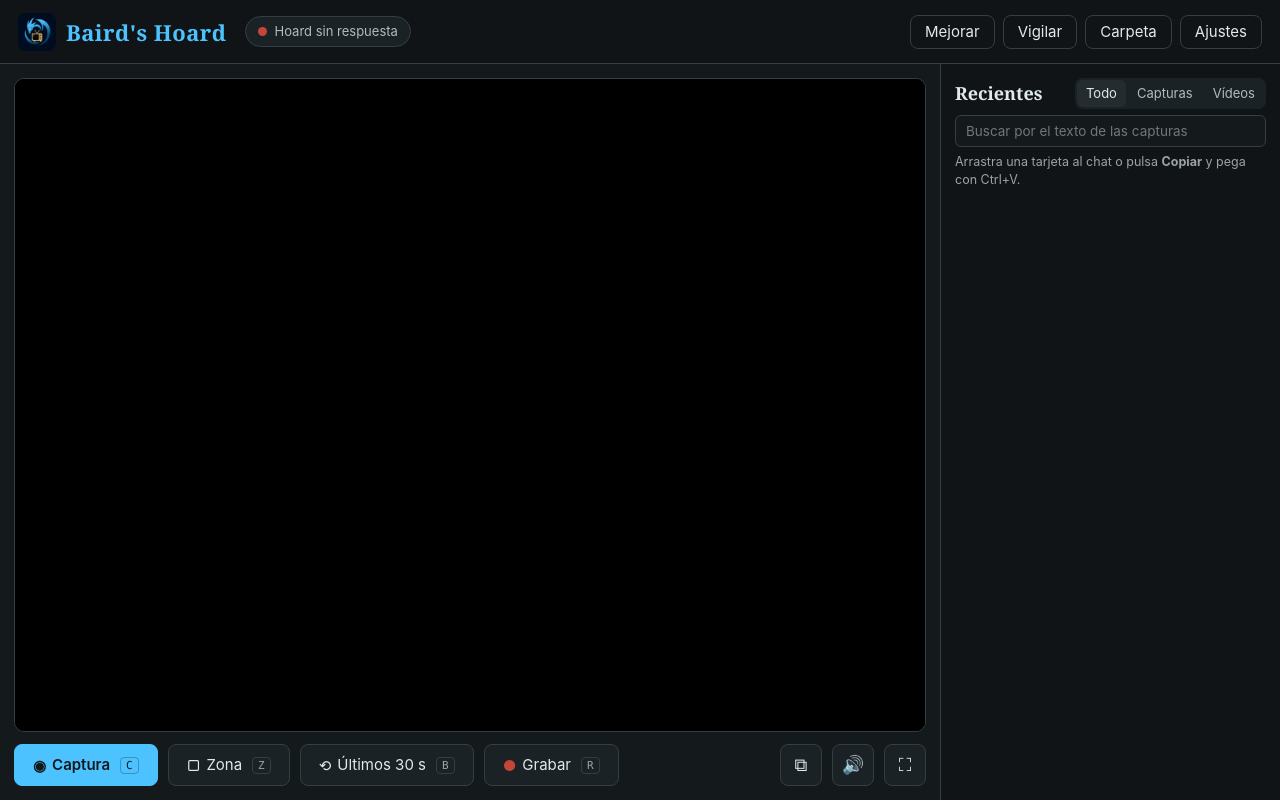
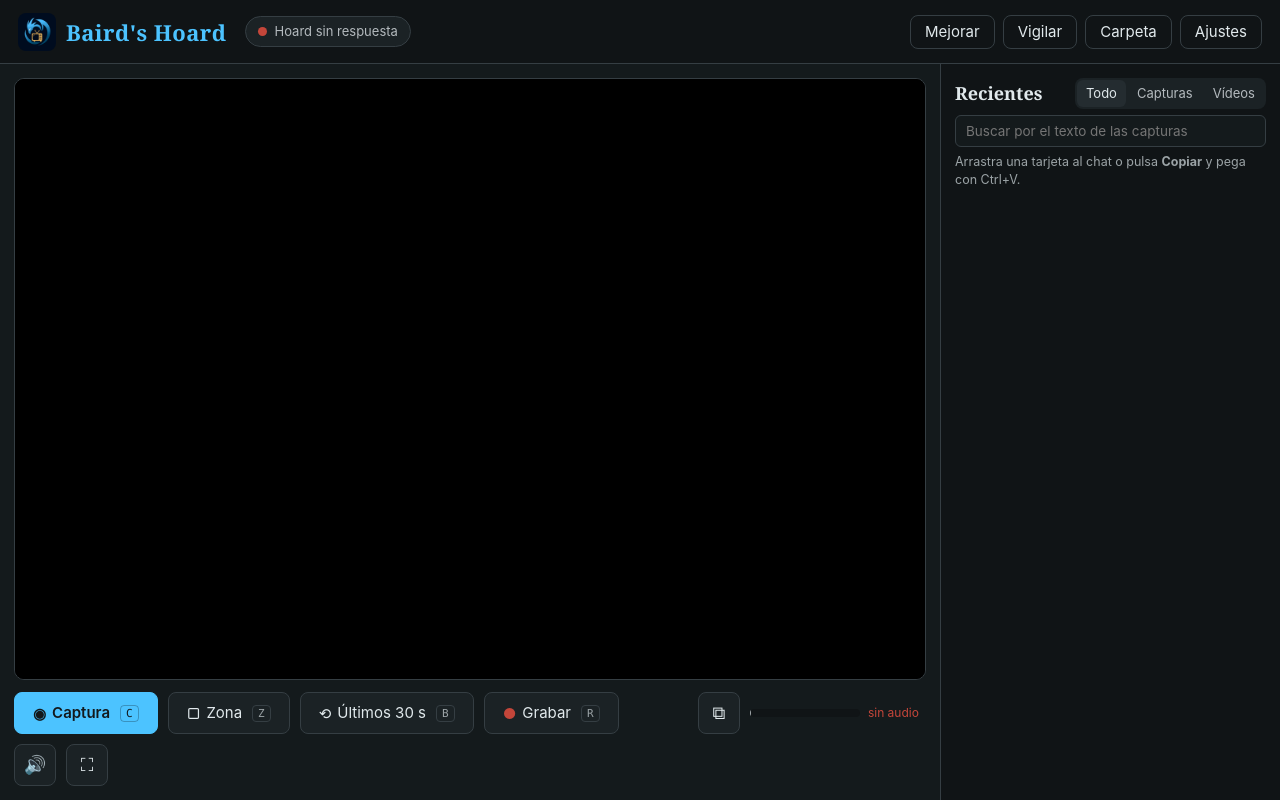
Before and after one commit to Luissalet/BairdsHoard, a plain HTML site: page baird_hoard/static/index.html in a window 1280 px wide. Both pictures are taken after a click on the button "Sonido (M)". Drawn offline with Linux system fonts and the light colour scheme; no server answers.

Commit message:
Fix audio input selection and add a live audio level meter
The line option picked the same crossbar input as HDMI; it now picks the other analog line input, and spdif or a crossbar input number can be chosen through the API. The live view gets a level meter that removes DC offset, works while the speaker is muted and says when no sound arrives.

```diff
--- a/baird_hoard/static/app.css
+++ b/baird_hoard/static/app.css
@@ -208,3 +208,10 @@ kbd {
 .events li { display: flex; gap: 12px; font-size: 13px; }
 .ev-time { color: var(--hoard-text-dim); font-family: var(--hoard-font-mono); white-space: nowrap; }
 #textview-body { width: 100%; border-radius: var(--hoard-radius-sm); border: 1px solid var(--hoard-border); background: var(--hoard-deep); color: inherit; padding: 10px; font: 13px var(--hoard-font-mono); resize: vertical; }
+/* Audio level meter: reacts to the captured sound even while the speaker is muted. */
+.vu { display: flex; align-items: center; gap: 8px; min-width: 150px; }
+.vu-track { position: relative; width: 110px; height: 8px; border-radius: 4px; background: var(--hoard-sunken); overflow: hidden; }
+.vu-fill { position: absolute; inset: 0 auto 0 0; width: 0; background: linear-gradient(90deg, var(--hoard-success) 0 65%, var(--hoard-warning) 65% 88%, var(--hoard-danger) 88%); background-size: 110px 100%; transition: width 60ms linear; }
+.vu-peak { position: absolute; top: 0; bottom: 0; width: 2px; left: 0; background: currentColor; opacity: .7; }
+.vu-label { font-size: 12px; opacity: .75; font-variant-numeric: tabular-nums; min-width: 58px; }
+.vu.silent .vu-label { color: var(--hoard-danger); opacity: 1; }
--- a/baird_hoard/static/app.js
+++ b/baird_hoard/static/app.js
@@ -438,10 +438,64 @@ async function record() {
   } catch (err) { fail(err); }
 }
 
+// Audio meter. The element plays unmuted into a Web Audio graph (source -> analyser -> gain -> speakers) so the
+// analyser hears the capture even when the speaker button is off; that button only moves the gain.
+const meter = { ctx: null, an: null, gain: null, buf: null, speaker: false, peak: 0, peakAt: 0, loudAt: 0 };
+
+function setupMeter() {
+  if (meter.ctx) return true;
+  const AC = window.AudioContext || window.webkitAudioContext;
+  if (!AC) return false;
+  try {
+    const ctx = new AC();
+    const src = ctx.createMediaElementSource(video);
+    const an = ctx.createAnalyser();
+    an.fftSize = 2048;
+    const gain = ctx.createGain();
+    gain.gain.value = meter.speaker ? 1 : 0;
+    src.connect(an); an.connect(gain); gain.connect(ctx.destination);
+    Object.assign(meter, { ctx, an, gain, buf: new Float32Array(an.fftSize) });
+    video.muted = false;
+    requestAnimationFrame(drawMeter);
+    return true;
+  } catch (e) { console.warn('meter', e); return false; }
+}
+
+function resumeMeter() {
+  if (setupMeter() && meter.ctx.state === 'suspended') meter.ctx.resume().catch(() => {});
+}
+
+function drawMeter(now) {
+  requestAnimationFrame(drawMeter);
+  const { an, buf } = meter;
+  if (!an) return;
+  an.getFloatTimeDomainData(buf);
+  // Remove the DC offset first: an unconnected analog input gives a flat non-zero line that is not sound.
+  let mean = 0;
+  for (let i = 0; i < buf.length; i++) mean += buf[i];
+  mean /= buf.length;
+  let sum = 0;
+  for (let i = 0; i < buf.length; i++) { const v = buf[i] - mean; sum += v * v; }
+  const rms = Math.sqrt(sum / buf.length);
+  const db = rms > 0 ? 20 * Math.log10(rms) : -120;
+  const pct = Math.max(0, Math.min(1, (db + 60) / 60));
+  if (pct >= meter.peak || now - meter.peakAt > 1200) { meter.peak = pct; meter.peakAt = now; }
+  if (db > -55) meter.loudAt = now;
+  $('vu-fill').style.width = (pct * 100).toFixed(1) + '%';
+  $('vu-peak').style.left = `calc(${(meter.peak * 100).toFixed(1)}% - 1px)`;
+  const suspended = meter.ctx.state === 'suspended';
+  const silent = !suspended && now - meter.loudAt > 3000;
+  $('vu').classList.toggle('silent', silent);
+  $('vu-label').textContent = suspended ? 'pulsa aquí' : silent ? 'sin audio' : `${Math.round(db)} dB`;
+}
+
 function toggleMute() {
-  video.muted = !video.muted;
-  $('btn-mute').textContent = video.muted ? '🔇' : '🔊';
-  if (!video.muted) video.play().catch(() => {});
+  resumeMeter();
+  meter.speaker = !meter.speaker;
+  if (meter.gain) meter.gain.gain.value = meter.speaker ? 1 : 0;
+  else video.muted = !meter.speaker;
+  $('btn-mute').textContent = meter.speaker ? '🔊' : '🔇';
+  video.play().catch(() => {});
 }
 
 function toggleFull() {
@@ -453,6 +507,9 @@ $('btn-shot').addEventListener('click', shot);
 $('btn-clip').addEventListener('click', clip);
 $('btn-rec').addEventListener('click', record);
 $('btn-mute').addEventListener('click', toggleMute);
+$('vu').addEventListener('click', resumeMeter);
+for (const ev of ['pointerdown', 'keydown']) document.addEventListener(ev, resumeMeter, { passive: true });
+setupMeter();
 $('btn-full').addEventListener('click', toggleFull);
 $('stage').addEventListener('dblclick', toggleFull);
 $('btn-folder').addEventListener('click', () => api('/api/folder/reveal', { method: 'POST' }).catch(fail));
--- a/baird_hoard/static/index.html
+++ b/baird_hoard/static/index.html
@@ -48,6 +48,7 @@
         <span class="spacer"></span>
         <span class="meta" id="meta"></span>
         <button class="btn icon" id="btn-pip" title="Vista mini siempre encima (P)">⧉</button>
+        <div class="vu" id="vu" title="Nivel del audio que llega de la capturadora (aunque esté silenciado)"><div class="vu-track"><div class="vu-fill" id="vu-fill"></div><div class="vu-peak" id="vu-peak"></div></div><span class="vu-label" id="vu-label">sin audio</span></div>
         <button class="btn icon" id="btn-mute" title="Sonido (M)">🔇</button>
         <button class="btn icon" id="btn-full" title="Pantalla completa (F)">⛶</button>
       </div>
```
Also changed, not shown: 3 other files.
